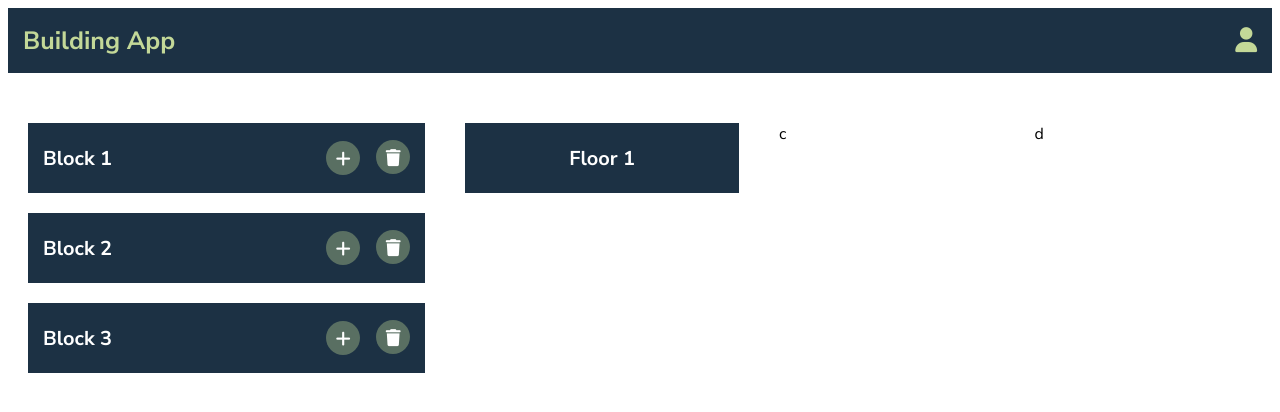
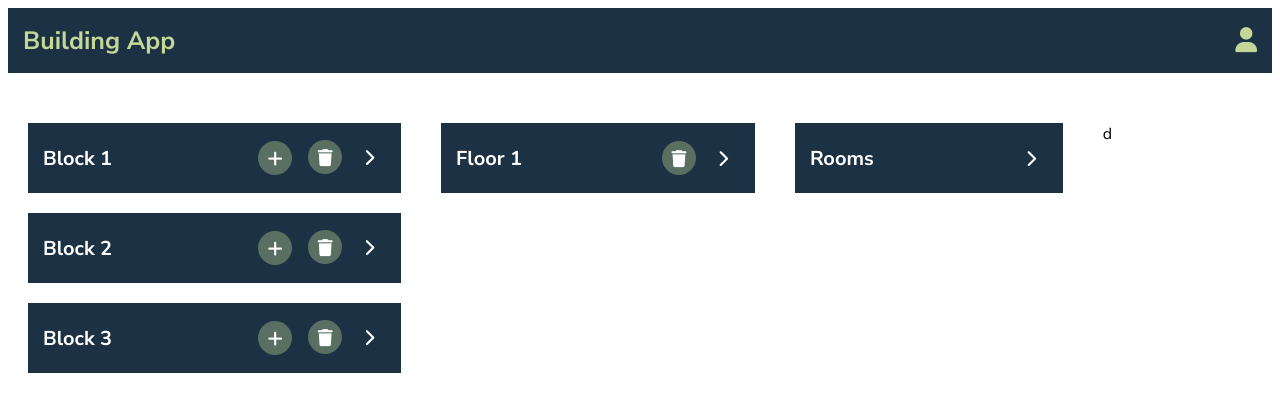
Before and after one commit to anythinglord/building-app, a React (Vite) app: page / in a window 1280 px wide. Shown: the top 412 px of the page. Built offline with nearby package versions, Linux system fonts and the light colour scheme.

Commit message:
create handler hook, create room component, prepare all files to deploy

```diff
--- a/src/App.tsx
+++ b/src/App.tsx
@@ -1,12 +1,10 @@
-import { useState } from 'react'
-import './App.css'
 import { NavBar } from './components/NavBar/NavBar'
 import { Block } from './components/Block/Block'
 import { Floor } from './components/Floor/Floor'
+import { Room } from './components/Room/Room'
+import './App.css'
 
 function App() {
-  const [count, setCount] = useState(0)
-
   return (
     <div>
       <NavBar />
@@ -17,7 +15,9 @@ function App() {
         <div className="item">
           <Floor/>
         </div>
-        <div className="item">c</div>
+        <div className="item">
+          <Room />
+        </div>
         <div className="item">d</div>
       </div>
     </div>
--- a/src/assets/globals.css
+++ b/src/assets/globals.css
@@ -2,5 +2,7 @@
   --main-bg-color: #1c3144;
   --main-clear-bg-color: rgb(28, 49, 68,.7);
   --second-bg-color: #596f62;
-  --second-clear-bg-color: rgb(89, 111, 98,.7);
+  --second-clear-bg-color: #7bad96;
+  --success-bg-color: #7ea16b;
+  --info-bg-color: #c3d898;
 }
--- a/src/components/Accordion/Context.ts
+++ /dev/null
@@ -1,5 +0,0 @@
-import { createContext } from 'react';
-
-const AccordionContext = createContext(null);
-
-export default AccordionContext;
--- a/src/components/Block/Block.tsx
+++ b/src/components/Block/Block.tsx
@@ -2,13 +2,14 @@ import { useState } from 'react'
 import { BlockInterface } from '../../interfaces';
 import { defaultBlocks } from '../../data';
 import { Building } from '../Building/Building';
+import { GeneralIcon } from '../../icons/GeneralIcon';
 import './index.css'
-import { GeneralIcon } from '../../icons/GeneralIcon';
+import { useHandler } from '../../hooks/useHandler';
 
 export const Block: React.FC = () => {
 
   const [blocks, setBlocks] = useState<Array<BlockInterface>>(defaultBlocks)
-  const [activeKeys, setActiveKeys] = useState<Array<number>>([]);
+  const { showElements, isOpen } = useHandler();
 
   const addBuilding = (blockIndex: number) => {
     const nextIndex = blocks[blockIndex].buildings.length + 1
@@ -24,18 +25,6 @@ export const Block: React.FC = () => {
     setBlocks(newBlocks)
   }
 
-  const showElements = (key: number): void => {
-    const newActiveKeys = [...activeKeys];
-    if (activeKeys.includes(key)) {
-      const keyIndex = activeKeys.indexOf(key);
-      newActiveKeys.splice(keyIndex, 1);
-      setActiveKeys(newActiveKeys)
-    } else {
-      newActiveKeys.push(key);
-      setActiveKeys(newActiveKeys)
-    }
-  }
-
   return (
     <div>
       {blocks.map((block, index) => (
@@ -49,9 +38,10 @@ export const Block: React.FC = () => {
                 <GeneralIcon name='plus' />
               </button>
               <GeneralIcon name='trash' />
+              <GeneralIcon name={`chevron-${isOpen(index) ? 'down': 'right' }`} variant='primary'/>
             </div>
           </div>
-          {activeKeys.includes(index) &&
+          {isOpen(index) &&
             <Building
               data={block.buildings} remove={removeBuilding}
               blockIndex={index}
--- a/src/components/Building/index.css
+++ b/src/components/Building/index.css
@@ -1,5 +1,5 @@
 .bui-root {
-    background-color: #596f62;
+    background-color: var(--second-clear-bg-color);
     height: 60px;
     color: #fff;
     margin-bottom: 2px;
--- a/src/components/Floor/Floor.tsx
+++ b/src/components/Floor/Floor.tsx
@@ -1,9 +1,23 @@
+import { useHandler } from '../../hooks/useHandler'
+import { GeneralIcon } from '../../icons/GeneralIcon'
 import './index.css'
 
 export const Floor: React.FC = () => {
-    return (
-       <div className='f-root'>
-            Floor 1
+
+  const { showElements, isOpen } = useHandler();
+
+  return (
+    <div className='f-root'>
+      <div className="f-head">
+        <div className="f-name" onClick={() => { showElements(1) }}>
+          Floor 1
         </div>
-    )
+        <div className="f-icons">
+          <GeneralIcon name='trash' />
+          <GeneralIcon name={`chevron-${isOpen(1) ? 'down': 'right' }`} variant='primary'/>
+        </div>
+      </div>
+      {isOpen(1) && <h2>rooms</h2>}
+    </div>
+  )
 }
--- a/src/components/Floor/index.css
+++ b/src/components/Floor/index.css
@@ -1,4 +1,8 @@
-.f-root {
+.f.root {
+    margin-bottom: 20px;
+}
+
+.f-head {
     background-color: #1c3144;
     height: 70px;
     display: flex;
@@ -9,3 +13,18 @@
     justify-content: space-around;
     cursor: pointer;
 }
+
+.f-name {
+    padding-left: 15px;
+    flex-grow: 1;
+    height: 70px;
+    display: flex;
+    align-items: center;
+}
+
+.f-icons {
+    padding-right: 15px;
+    display: flex;
+    justify-content: space-between;
+    gap: 10px;
+}
--- /dev/null
+++ b/src/components/Room/Room.tsx
@@ -0,0 +1,23 @@
+
+import { useHandler } from '../../hooks/useHandler'
+import { GeneralIcon } from '../../icons/GeneralIcon'
+import '../Floor/index.css'
+
+export const Room: React.FC = () => {
+
+  const {isOpen } = useHandler();
+
+  return (
+    <div className='f-root'>
+      <div className='f-head'>
+        <div className='f-name'>
+          Rooms
+        </div>
+        <div className="f-icons">
+          <GeneralIcon name={`chevron-${isOpen(1) ? 'down' : 'right'}`} variant='primary' />
+        </div>
+      </div>
+
+    </div>
+  )
+}
--- /dev/null
+++ b/src/hooks/useHandler.ts
@@ -0,0 +1,26 @@
+import { useState } from "react";
+
+export const useHandler = () => {
+  const [activeKeys, setActiveKeys] = useState<Array<number>>([]);
+
+  const showElements = (key: number): void => {
+    const newActiveKeys = [...activeKeys];
+    if (activeKeys.includes(key)) {
+      const keyIndex = activeKeys.indexOf(key);
+      newActiveKeys.splice(keyIndex, 1);
+      setActiveKeys(newActiveKeys)
+    } else {
+      newActiveKeys.push(key);
+      setActiveKeys(newActiveKeys)
+    }
+  }
+
+  const isOpen = (index: number): boolean => {
+    return activeKeys.includes(index)
+  }
+
+  return {
+    isOpen: isOpen,
+    showElements: showElements
+  }
+}
```
Also changed, not shown: src/components/Accordion/Accordion.tsx (+3 -21 lines).
